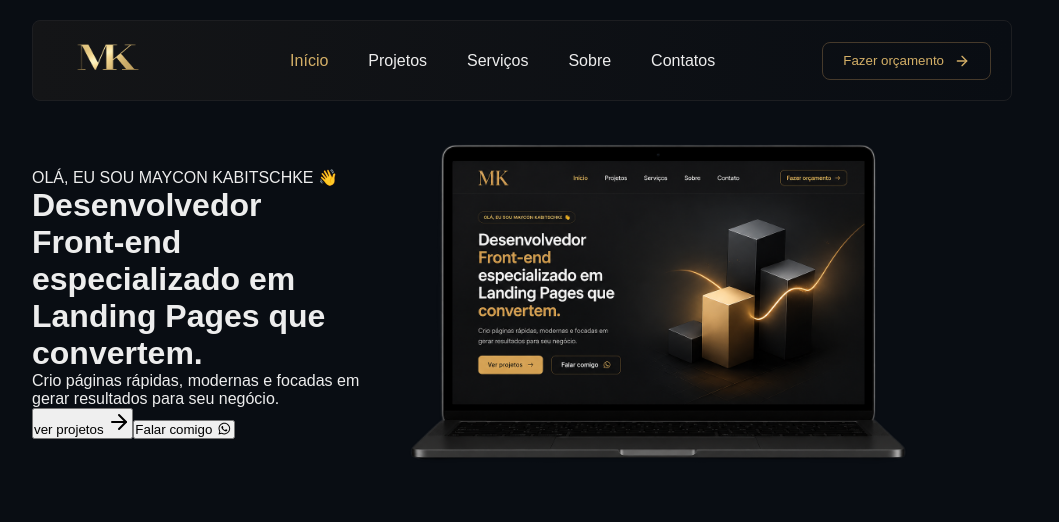
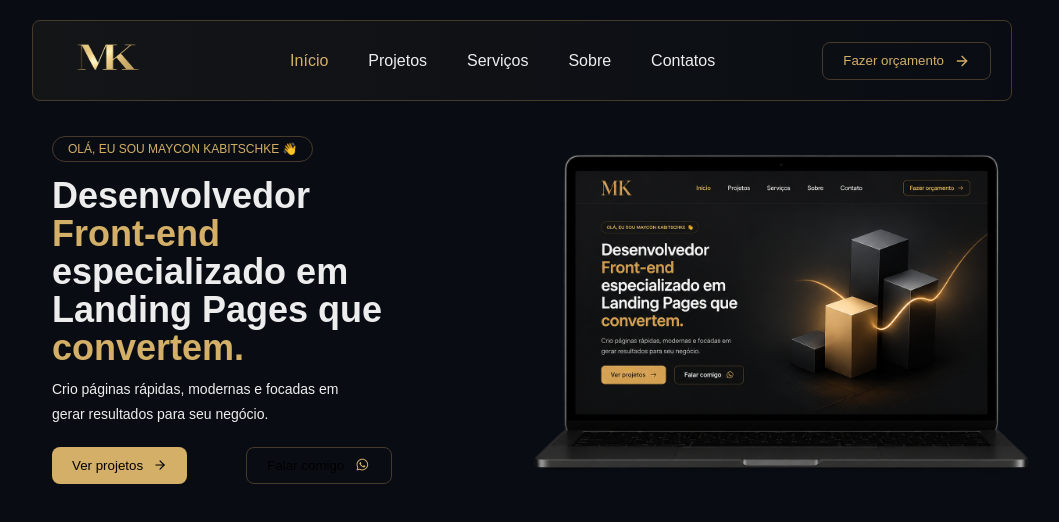
Before and after one commit to kabitschke/portfolio2.0, a Next.js app: page / in a window 1280 px wide. Shown: the top 522 px of the page, without its empty margins (118-1177 px from the left). Built offline with nearby package versions, Linux system fonts and the light colour scheme.

Commit message:
area main

```diff
--- a/src/app/globals.css
+++ b/src/app/globals.css
@@ -2,8 +2,8 @@
   --background: #090D13;
   --foreground: #EDEDED;
   --border-header: #1D1E21;
-  --text-btn-header: #D3AF67;
-  --border-btn-header: #463A2B;
+  --dourado-color: #D3AF67;
+  --border-color: #463A2B;
 }
 
 /* @media (prefers-color-scheme: dark) {
@@ -28,6 +28,12 @@ body {
   padding: 0;
   margin: 0;
 
+
+}
+
+h1 {
+  margin: 0;
+  padding: 0;
 }
 
 ul {
--- a/src/components/Header/page.module.css
+++ b/src/components/Header/page.module.css
@@ -4,7 +4,7 @@
     justify-content: space-between;
     align-items: center;
     border-radius: 8px;
-    border: 1px solid var(--border-header);
+    border: 1px solid var(--border-color);
     padding-right: 20px;
     background: #141517;
     /* fallback for old browsers */
@@ -26,9 +26,9 @@
     gap: 10px;
     background: transparent;
     padding: 10px 20px;
-    border: 1px solid var(--border-btn-header);
+    border: 1px solid var(--border-color);
     border-radius: 8px;
     cursor: pointer;
-    color: var(--text-btn-header);
+    color: var(--dourado-color);
 
 }
--- a/src/components/Main/page.module.css
+++ b/src/components/Main/page.module.css
@@ -1,4 +1,112 @@
 .containerMain {
     display: flex;
     align-items: center;
+    justify-content: space-between;
+    margin: 0 auto;
+    padding: 10px 20px;
+    overflow: visible;
 }
+
+/* lado esquerdo */
+.main {
+    flex: 1;
+    max-width: 500px;
+}
+
+/* lado direito */
+.imgNotebook {
+    flex: 1;
+    display: flex;
+    justify-content: flex-end;
+    position: relative;
+}
+
+/* 👇 imagem estourando */
+.imgNotebook img {
+    transform: translateX(90px);
+    /* ajusta aqui fino */
+}
+
+/* ✨ efeito leve (opcional, fica lindo) */
+.imgNotebook img {
+    transition: transform 0.4s ease;
+}
+
+.imgNotebook img:hover {
+    transform: translateX(90px) scale(1.03);
+}
+
+
+
+/* .containerMain {
+    display: flex;
+    align-items: center;
+    justify-content: space-between;
+    margin: 0 auto;
+    overflow: hidden;
+    padding: 0 20px;
+}
+
+.imgNotebook {
+    flex: 1;
+    display: flex;
+    justify-content: flex-end;
+    transform: translateX(70px);
+} */
+
+
+
+.presentation {
+    color: var(--dourado-color);
+    padding: 5px 15px;
+    border: 1px solid var(--border-color);
+    border-radius: 16px;
+    font-size: 12px;
+}
+
+.h1 {
+    margin-top: 20px;
+    font-size: 36px;
+    line-height: 38px;
+}
+
+.letterDourado {
+    color: var(--dourado-color);
+}
+
+.subTitle {
+    margin-top: 10px;
+    margin-bottom: 20px;
+    font-size: 14px;
+    line-height: 25px;
+}
+
+.btnArea {
+    display: flex;
+    justify-content: space-between;
+}
+
+.btnRight,
+.btnLeft {
+    display: flex;
+    align-items: center;
+    gap: 10px;
+    padding: 10px 20px;
+    border-radius: 8px;
+    cursor: pointer;
+}
+
+.btnRight {
+    background: var(--dourado-color);
+    color: #000;
+    border: none;
+}
+
+.btnLeft {
+    background: transparent;
+    border: 1px solid var(--border-color);
+}
+
+.icoWhatsapp {
+    color: var(--dourado-color);
+}
--- a/src/components/Main/page.tsx
+++ b/src/components/Main/page.tsx
@@ -1,6 +1,4 @@
 import styles from '@/components/Main/page.module.css';
-import { brands } from '@fortawesome/fontawesome-svg-core/import.macro';
-import { faUser } from '@fortawesome/free-solid-svg-icons';
 import { FontAwesomeIcon } from '@fortawesome/react-fontawesome';
 import { faWhatsapp } from '@fortawesome/free-brands-svg-icons'
 import { ArrowRight } from 'lucide-react';
@@ -10,24 +8,24 @@ export const Main = () => {
     return (
         <div className={styles.containerMain}>
             <main className={styles.main}>
-                <div className={styles.presentation}>OLÁ, EU SOU MAYCON KABITSCHKE 👋</div>
+                <span className={styles.presentation}>OLÁ, EU SOU MAYCON KABITSCHKE 👋</span>
 
                 <h1 className={styles.h1}>
                     Desenvolvedor<br />
-                    Front-end<br />
+                    <div className={styles.letterDourado}>Front-end</div>
                     especializado em<br />
                     Landing Pages que<br />
-                    convertem.
+                    <div className={styles.letterDourado}>convertem.</div>
                 </h1>
 
-                <p>Crio páginas rápidas, modernas e focadas em <br />
+                <p className={styles.subTitle}>Crio páginas rápidas, modernas e focadas em <br />
                     gerar resultados para seu negócio.
                 </p>
 
-                <div>
-                    <button>ver projetos <ArrowRight /></button>
+                <div className={styles.btnArea}>
+                    <button className={styles.btnRight}>Ver projetos <ArrowRight size={14} /></button>
 
-                    <button>Falar comigo <FontAwesomeIcon icon={faWhatsapp} /></button>
+                    <button className={styles.btnLeft}>Falar comigo <div className={styles.icoWhatsapp}><FontAwesomeIcon icon={faWhatsapp} /></div></button>
                 </div>
 
             </main>
```
Also changed, not shown: 1 other file (tests, documents, lock files or other folders).
